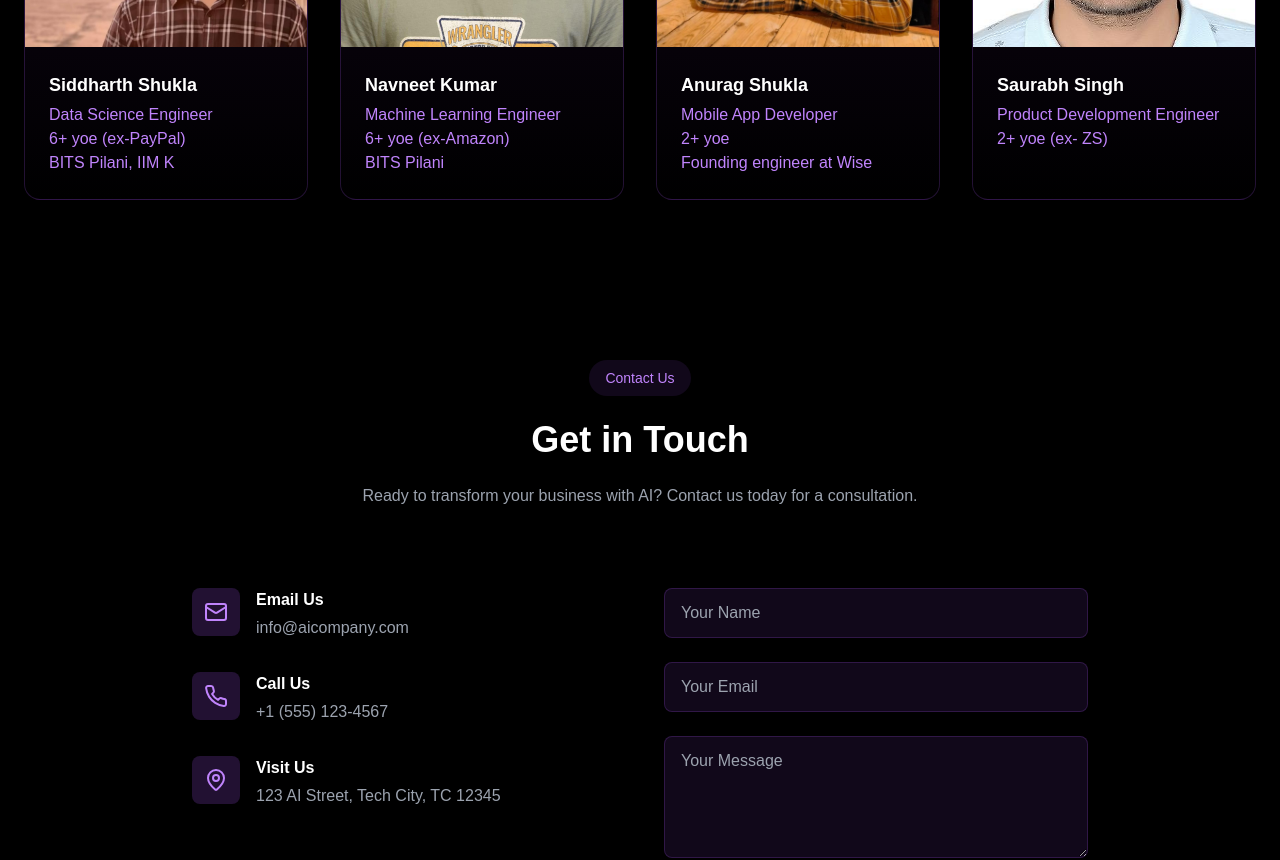
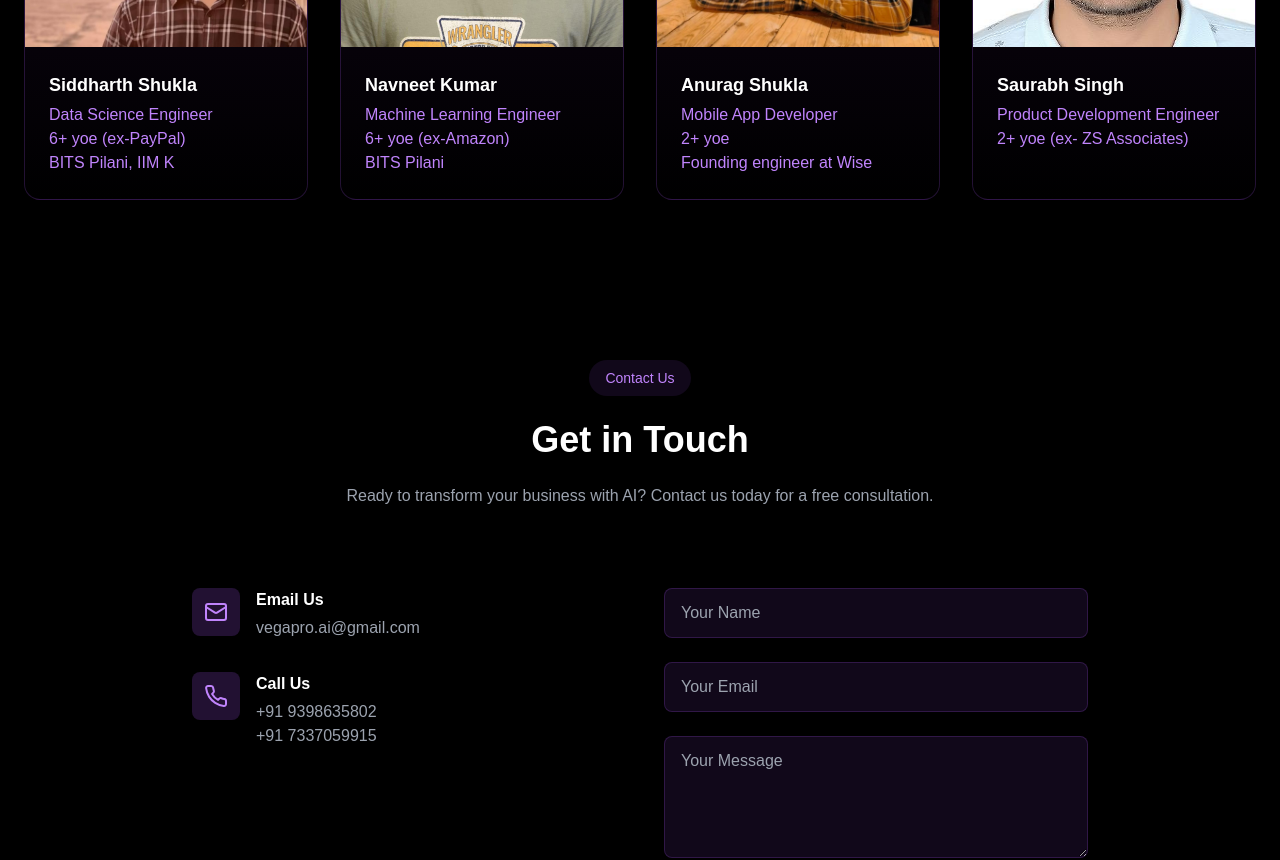
Before and after one commit to aks1817/homepage, a Next.js app: page / in a window 1280 px wide. Shown: the part 3460-4320 px from the top of the page. Built offline with nearby package versions, Linux system fonts and the light colour scheme.

Commit message:
modified contacts

```diff
--- a/app/components/Contact.tsx
+++ b/app/components/Contact.tsx
@@ -13,7 +13,7 @@ export default function Contact() {
             Get in Touch
           </h2>
           <p className="text-gray-400">
-            Ready to transform your business with AI? Contact us today for a consultation.
+            Ready to transform your business with AI? Contact us today for a free consultation.
           </p>
         </div>
         <div className="grid md:grid-cols-2 gap-12 max-w-4xl mx-auto">
@@ -24,7 +24,7 @@ export default function Contact() {
               </div>
               <div>
                 <h3 className="font-semibold mb-1">Email Us</h3>
-                <p className="text-gray-400">info@aicompany.com</p>
+                <p className="text-gray-400">vegapro.ai@gmail.com</p>
               </div>
             </div>
             <div className="flex items-start space-x-4">
@@ -33,10 +33,11 @@ export default function Contact() {
               </div>
               <div>
                 <h3 className="font-semibold mb-1">Call Us</h3>
-                <p className="text-gray-400">+1 (555) 123-4567</p>
+                <p className="text-gray-400">+91 9398635802</p>
+                <p className="text-gray-400">+91 7337059915</p>
               </div>
             </div>
-            <div className="flex items-start space-x-4">
+            {/* <div className="flex items-start space-x-4">
               <div className="bg-purple-500/20 p-3 rounded-lg">
                 <MapPin className="w-6 h-6 text-purple-400" />
               </div>
@@ -44,7 +45,7 @@ export default function Contact() {
                 <h3 className="font-semibold mb-1">Visit Us</h3>
                 <p className="text-gray-400">123 AI Street, Tech City, TC 12345</p>
               </div>
-            </div>
+            </div> */}
           </div>
           <form className="space-y-6">
             <div>
--- a/app/components/Team.tsx
+++ b/app/components/Team.tsx
@@ -39,7 +39,7 @@ const team = [
   },
   {
     name: "Saurabh Singh",
-    experience: "2+ yoe (ex- ZS)",
+    experience: "2+ yoe (ex- ZS Associates)",
     education: "",
     role: "Product Development Engineer",
     image: "/saurabh.jpg?height=400&width=400",
```
